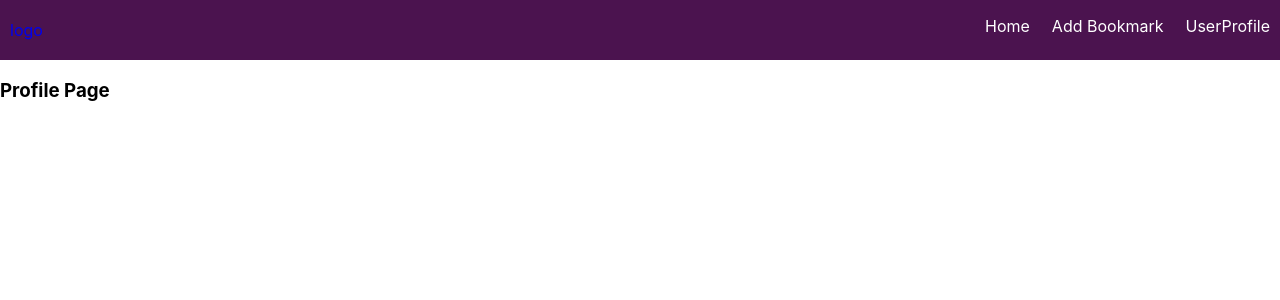
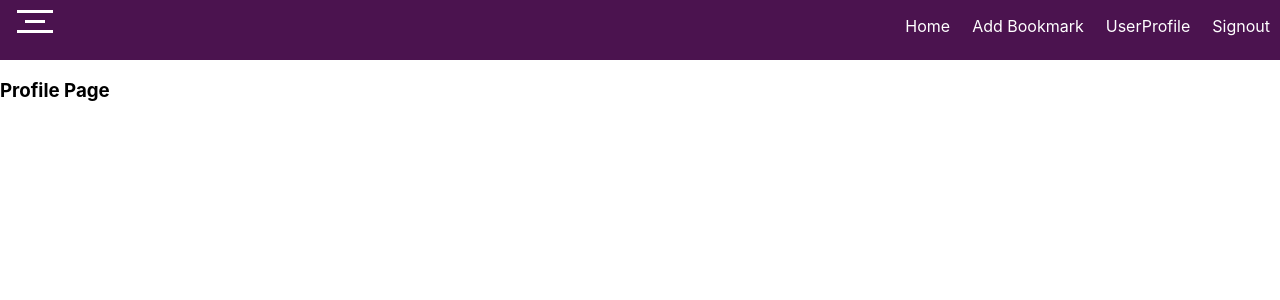
Before and after one commit to FunbiOyede/inii, a React (Create React App) app: page /profile in a window 1280 px wide. Shown: the top 300 px of the page. Built offline with nearby package versions, Linux system fonts and the light colour scheme.

Commit message:
off canvas menu created and signout component created

```diff
--- a/src/component/LandingPage/LandingPage.jsx
+++ b/src/component/LandingPage/LandingPage.jsx
@@ -11,7 +11,16 @@ class LandingPage extends Component {
     return (
       <div className={styles.landingPage}>
         <header className={styles.nav}>
-          <h2>inii</h2>
+          <h2
+            style={{
+              letterSpacing: "4px",
+              fontVariant: "small-caps",
+              fontSize: "33px",
+              color: "rgb(48, 45, 45)"
+            }}
+          >
+            inii
+          </h2>
           <ul>
             <li onClick={this.toMainPage} style={{ cursor: "pointer" }}>
               Launch App
@@ -27,7 +36,7 @@ class LandingPage extends Component {
           </div>
 
           <div style={{ textAlign: "center" }}>
-            <button onClick={this.toMainPage}>Get started</button>
+            <button onClick={this.toMainPage}>GET STARTED</button>
           </div>
         </main>
         <footer
@@ -36,7 +45,7 @@ class LandingPage extends Component {
             marginTop: "-80px"
           }}
         >
-          <p>© 2019 Oyede Funbi</p>
+          <p>© 2019 Oluwafunbi</p>
         </footer>
       </div>
     );
--- a/src/component/Layout/Layout.jsx
+++ b/src/component/Layout/Layout.jsx
@@ -5,6 +5,7 @@ import Profile from "../Profile/Profile";
 import Home from "../Home/Home";
 import Error from "../Error/Error";
 import LandingPage from "../LandingPage/LandingPage";
+import Signout from "../Signout/Signout";
 
 const Layout = props => (
   <div>
@@ -13,6 +14,7 @@ const Layout = props => (
       <Route path="/home" exact component={Home} />
       <Route path="/AddBookmark" exact component={AddBookmark} />
       <Route path="/profile" exact component={Profile} />
+      <Route path="/Signout" exact component={Signout} />
       <Route component={Error} />
     </Switch>
   </div>
--- a/src/component/Navigation/Navigation.jsx
+++ b/src/component/Navigation/Navigation.jsx
@@ -1,13 +1,17 @@
 import React from "react";
 import { Link } from "react-router-dom";
 import styles from "./Navigation.module.css";
+import SideDrawer from "../SideDrawer/SideDrawer";
 
 const Navigation = props => (
   <header className={styles.Header}>
     <nav>
       <div>
         <div className={styles.Logo}>
-          <Link to="/home">logo</Link>
+          {/* <Link to="/home" style={{ color: "white" }}>
+            logo
+          </Link> */}
+          <SideDrawer />
         </div>
         <ul className={styles.navItems}>
           <li>
@@ -25,6 +29,11 @@ const Navigation = props => (
               UserProfile
             </Link>
           </li>
+          <li>
+            <Link to="/Signout" style={{ color: "white" }}>
+              Signout
+            </Link>
+          </li>
         </ul>
       </div>
     </nav>
--- /dev/null
+++ b/src/component/SideDrawer/SideDrawer.jsx
@@ -0,0 +1,20 @@
+import React, { Component } from "react";
+import styles from "./SideDrawer.module.css";
+
+class SideDrawer extends Component {
+  Drawer = () => {
+    console.log("hellow");
+  };
+
+  render() {
+    return (
+      <div onClick={this.Drawer} className={styles.SideDrawer}>
+        <div className={styles.FirstBar}></div>
+        <div className={styles.SecondBar}></div>
+        <div className={styles.ThirdBar}></div>
+      </div>
+    );
+  }
+}
+
+export default SideDrawer;
--- /dev/null
+++ b/src/component/SideDrawer/SideDrawer.module.css
@@ -0,0 +1,34 @@
+.SideDrawer {
+  width: 40px;
+  height: 100%;
+  display: flex;
+  flex-flow: column;
+  justify-content: space-around;
+  align-items: center;
+  padding: 10px 0;
+  box-sizing: border-box;
+  cursor: pointer;
+}
+
+.FirstBar {
+  width: 90%;
+  height: 3px;
+  background-color: white;
+  margin-left: 30px;
+  margin-bottom: 7px;
+}
+.SecondBar {
+  width: 52%;
+  height: 3px;
+  background-color: white;
+  margin-left: 30px;
+  margin-bottom: 7px;
+}
+
+.ThirdBar {
+  width: 90%;
+  height: 3px;
+  background-color: white;
+  margin-left: 30px;
+  margin-bottom: 7px;
+}
--- /dev/null
+++ b/src/component/Signout/Signout.jsx
@@ -0,0 +1,9 @@
+import React from "react";
+
+const Signout = props => (
+  <div>
+    <h3>Signout</h3>
+  </div>
+);
+
+export default Signout;
```
